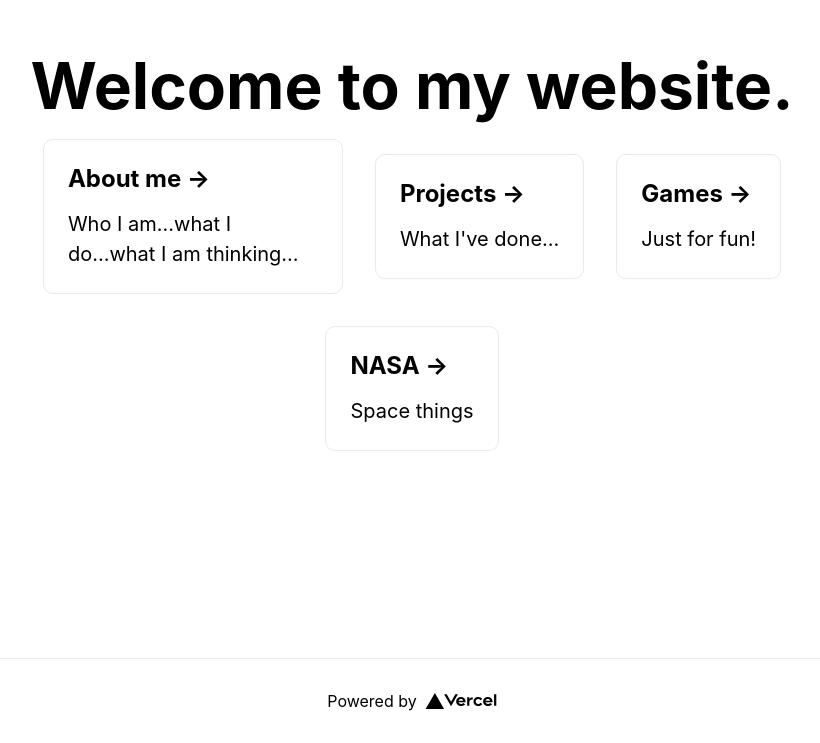
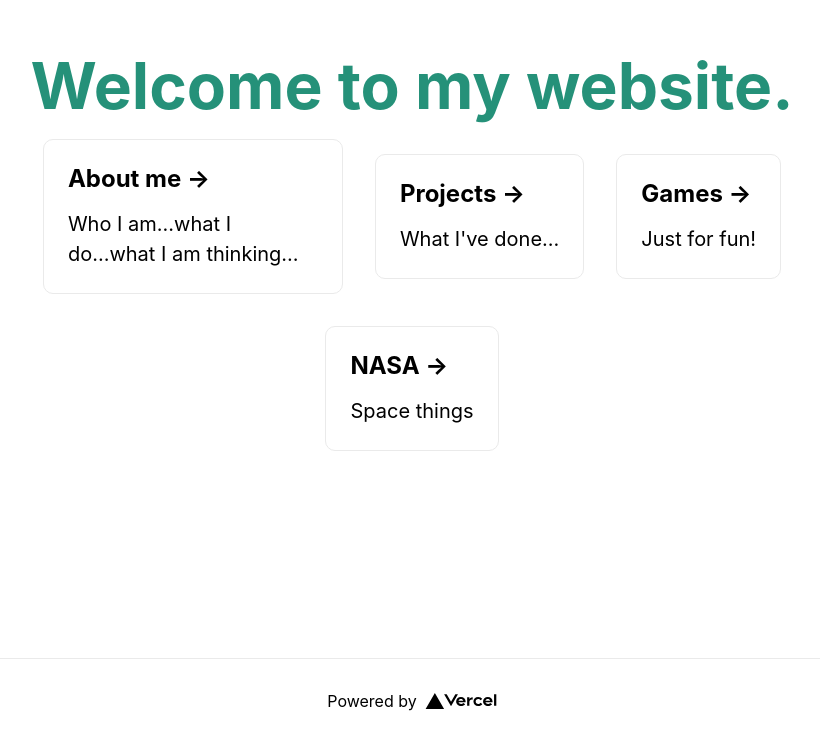
Before and after one commit to dworthm/play-site, a Next.js app in the folder mysite/: page / in a window 1280 px wide. Shown: the part 142-885 px from the top of the page, without its empty margins (228-1048 px from the left). Built offline with nearby package versions, Linux system fonts and the light colour scheme.

Commit message:
Minor CSS changes to home page

```diff
--- a/mysite/styles/Home.module.css
+++ b/mysite/styles/Home.module.css
@@ -28,15 +28,9 @@
   flex-grow: 1;
 }
 
-.title a {
-  color: #0070f3;
+h1.title {
+  color: #259179;
   text-decoration: none;
-}
-
-.title a:hover,
-.title a:focus,
-.title a:active {
-  text-decoration: underline;
 }
 
 .title {
@@ -45,15 +39,8 @@
   font-size: 4rem;
 }
 
-.title,
-.description {
+.title {
   text-align: center;
-}
-
-.description {
-  margin: 4rem 0;
-  line-height: 1.5;
-  font-size: 1.5rem;
 }
 
 .code {
```
